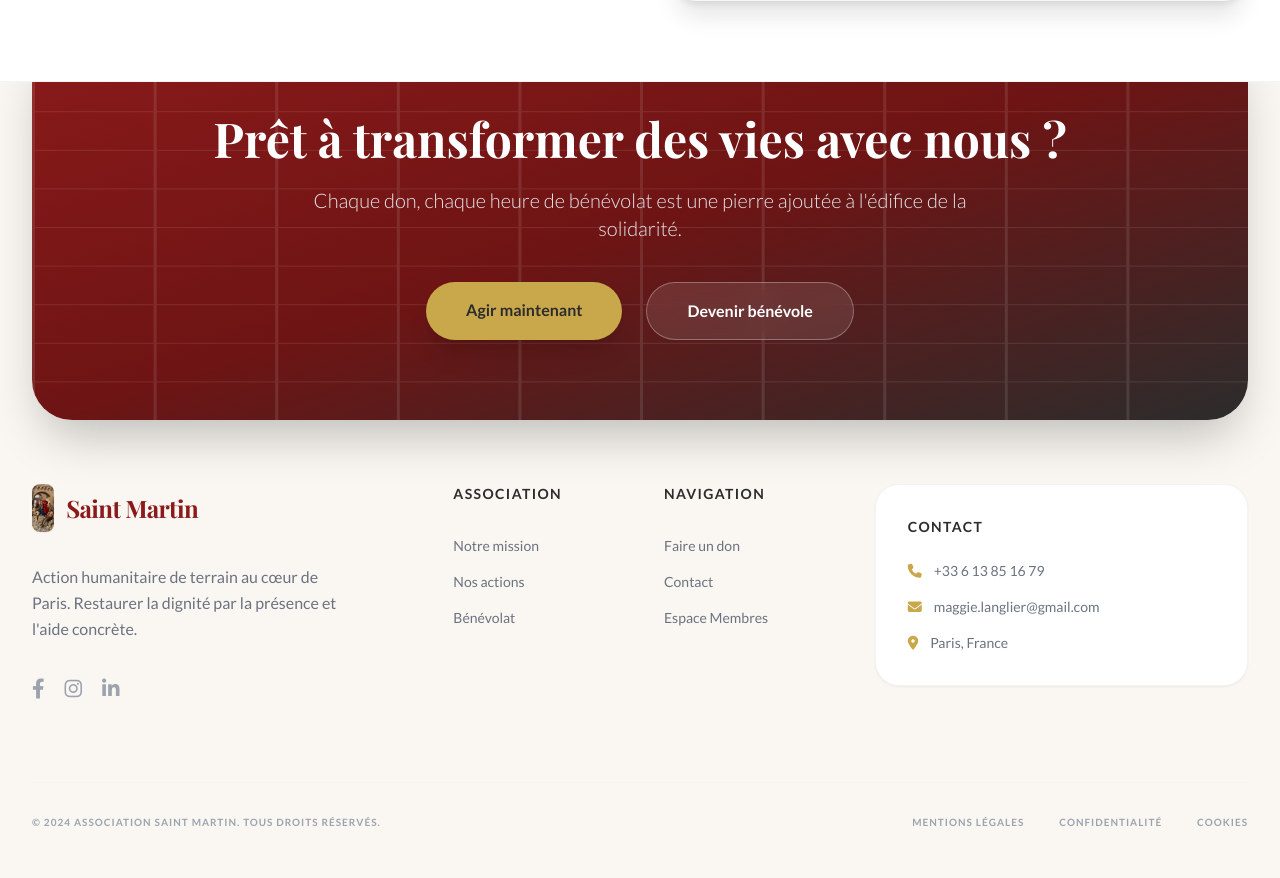
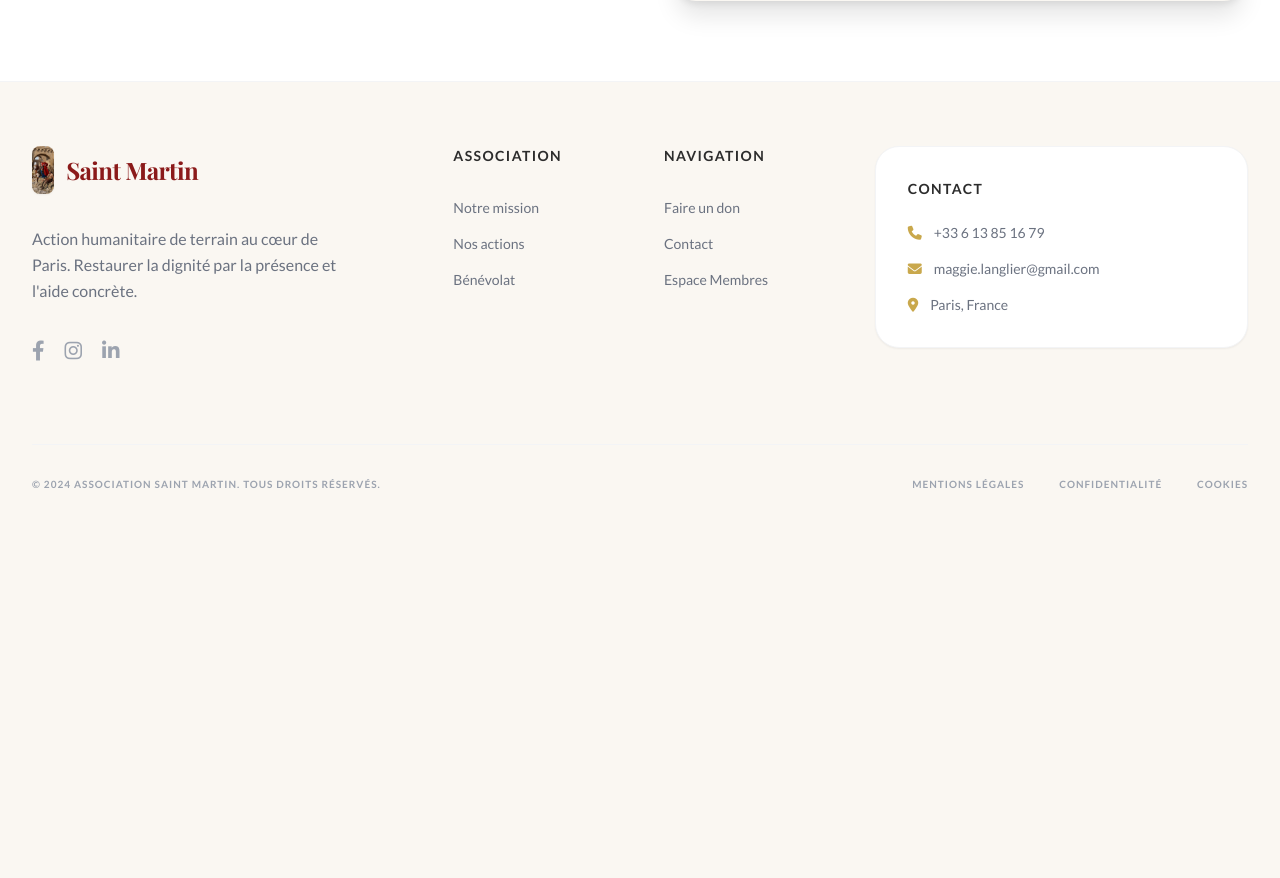
Before and after one commit to bleu-lock/projet_saint_martin, a Flask app: page /benevole in a window 1280 px wide. Shown: the part 1016-1894 px from the top of the page. After the commit the page ends 1504 px from the top, so only its background shows below. Run offline with Flask 3, Linux system fonts and the light colour scheme; some libraries are stand-ins or nearby versions; some web fonts are replaced.

Commit message:
style: optimize footer CTA visibility and limit to index page

```diff
--- a/templates/base.html
+++ b/templates/base.html
@@ -62,7 +62,7 @@
                     <a href="{{ url_for('contact') }}" class="text-asm-dark hover:text-asm-bordeaux font-medium transition-colors">Contact</a>
 
                     <div class="flex items-center gap-5 border-l border-asm-gold/30 pl-8">
-                        <a href="https://wa.me/33613851679" target="_blank" class="text-[#25D366] hover:scale-110 transition-transform duration-300 relative group p-1" aria-label="WhatsApp">
+                        <a href="https://wa.me/33613851679" target="_blank" class="text-[#25D366] hover:scale-110 transition-transform duration-300 relative group p-1 animate-whatsapp-float" aria-label="WhatsApp">
                             <i class="fab fa-whatsapp text-2xl"></i>
                             <span class="absolute -top-1 -right-1 w-2.5 h-2.5 bg-red-500 rounded-full animate-ping opacity-75"></span>
                             <span class="absolute -top-1 -right-1 w-2.5 h-2.5 bg-red-500 rounded-full"></span>
@@ -153,10 +153,11 @@
 
 
     <!-- Footer (Modern Redesign) -->
-    <footer class="bg-asm-offwhite pt-0 pb-12 overflow-hidden border-t border-gray-100">
-        <!-- Large CTA Banner -->
-        <div class="max-w-7xl mx-auto px-4 sm:px-6 lg:px-8 -translate-y-12">
-            <div class="bg-gradient-to-br from-asm-bordeaux via-[#6e1414] to-asm-dark rounded-[2.5rem] p-12 md:p-20 text-center shadow-2xl relative overflow-hidden reveal-fade">
+    <footer class="bg-asm-offwhite pt-12 pb-12 overflow-hidden border-t border-gray-100">
+        {% if request.endpoint == 'index' %}
+        <!-- Large CTA Banner (Home Only) -->
+        <div class="max-w-7xl mx-auto px-4 sm:px-6 lg:px-8 mb-20">
+            <div class="bg-gradient-to-br from-asm-bordeaux via-[#6e1414] to-asm-dark rounded-[2.5rem] p-10 md:p-16 text-center shadow-2xl relative overflow-hidden reveal-fade">
                 <!-- Decorative pattern -->
                 <div class="absolute inset-0 opacity-10 pointer-events-none">
                     <svg class="w-full h-full" viewBox="0 0 100 100" preserveAspectRatio="none">
@@ -181,9 +182,9 @@
                 </div>
             </div>
         </div>
+        {% endif %}
 
-        <div class="max-w-7xl mx-auto px-4 sm:px-6 lg:px-8 mt-4">
-            <div class="grid grid-cols-1 md:grid-cols-12 gap-12 items-start">
+        <div class="max-w-7xl mx-auto px-4 sm:px-6 lg:px-8 mt-4">            <div class="grid grid-cols-1 md:grid-cols-12 gap-12 items-start">
 
                 <!-- Brand Column -->
                 <div class="md:col-span-4">
```
